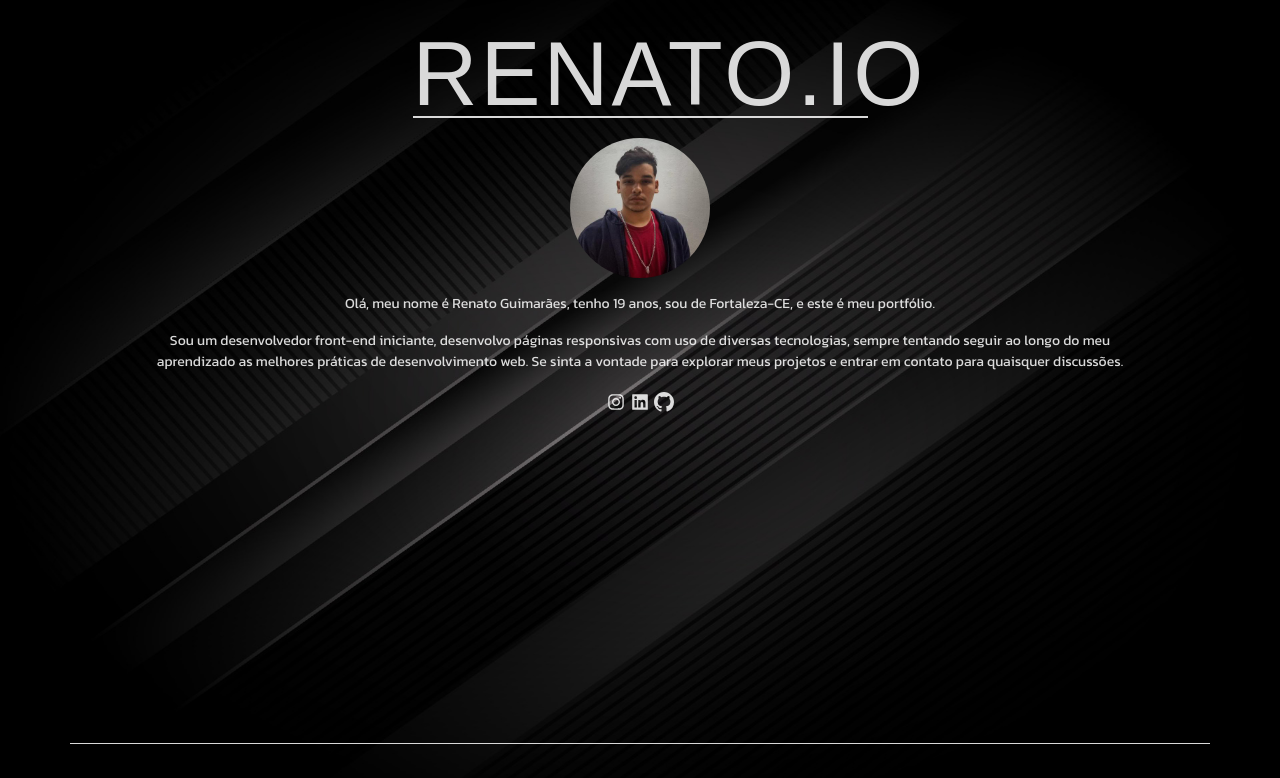
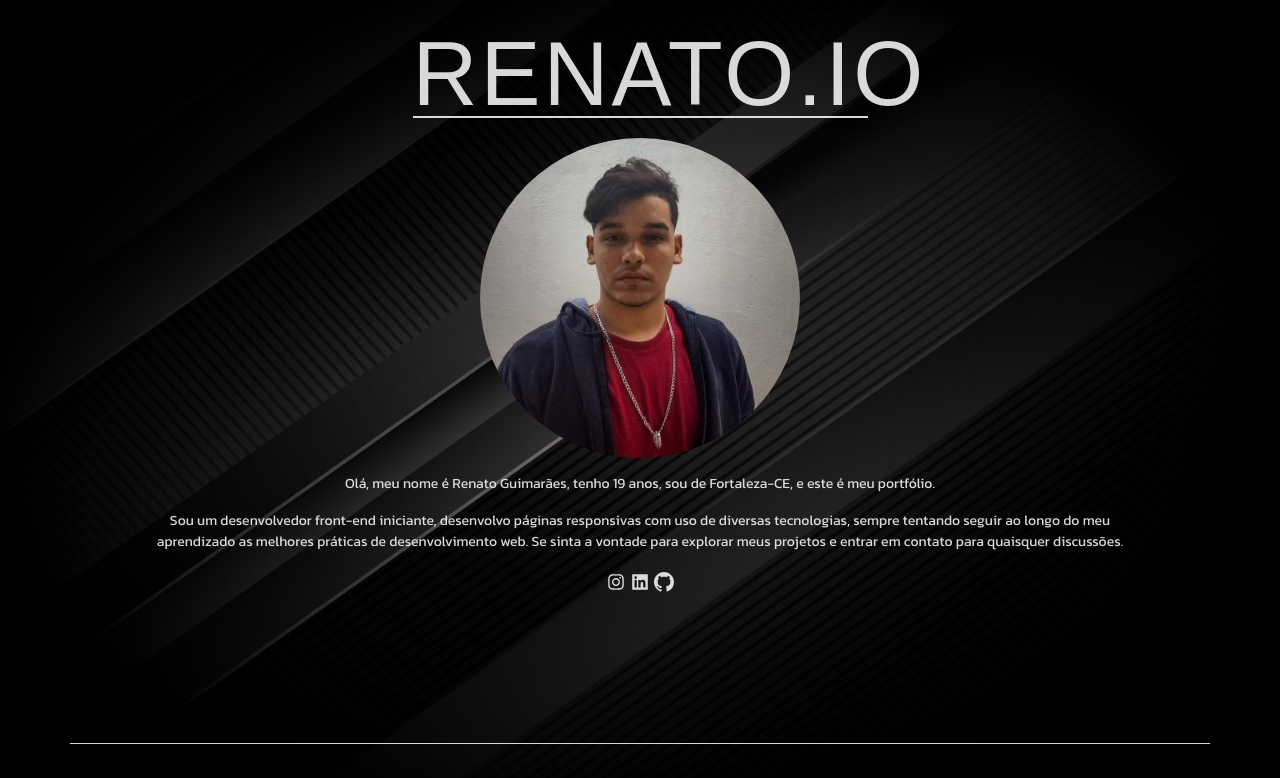
Before and after one commit to RenatoGuii/portfolio1, a React (Create React App) app: page /home in a window 1280 px wide. Shown: the top 778 px of the page. Built offline with nearby package versions, Linux system fonts and the light colour scheme; a web font is replaced by a local one.

Commit message:
ajustes resposividade

```diff
--- a/src/styles/sass/Main.css
+++ b/src/styles/sass/Main.css
@@ -21,20 +21,20 @@
 }
 @media (min-width: 351px) {
   .titleCard {
-    width: 342px !important;
+    width: 100% !important;
   }
   .titleCard .titleHome {
-    font-size: 75px !important;
+    font-size: 15vw !important;
   }
   .titleCard .borderBottonTitle {
     margin-top: -20px !important;
   }
   .formatImage {
-    height: 140px !important;
-    width: 140px !important;
+    height: 25vw !important;
+    width: 25vw !important;
   }
   .content .textHome {
-    font-size: 14px;
+    font-size: 13px;
   }
 }
 /* SM */
--- a/src/styles/sass/abstracts/breakpoints.scss
+++ b/src/styles/sass/abstracts/breakpoints.scss
@@ -30,10 +30,10 @@
 @media (min-width: 351px) {
 
     .titleCard {
-        width: 342px !important;
+        width: 100% !important;
 
         .titleHome {
-            font-size: 75px !important;
+            font-size: 15vw !important;
         }
 
         .borderBottonTitle {
@@ -42,17 +42,15 @@
     }
 
     .formatImage {
-        height: 140px !important;
-        width: 140px !important;
+        height: 25vw !important;
+        width: 25vw !important;
     }
 
     .content {
         .textHome {
-            font-size: 14px;
+            font-size: 13px;
         }
     }
-
-
 
 }
 
```
Also changed, not shown: 1 other file (tests, documents, lock files or other folders).
